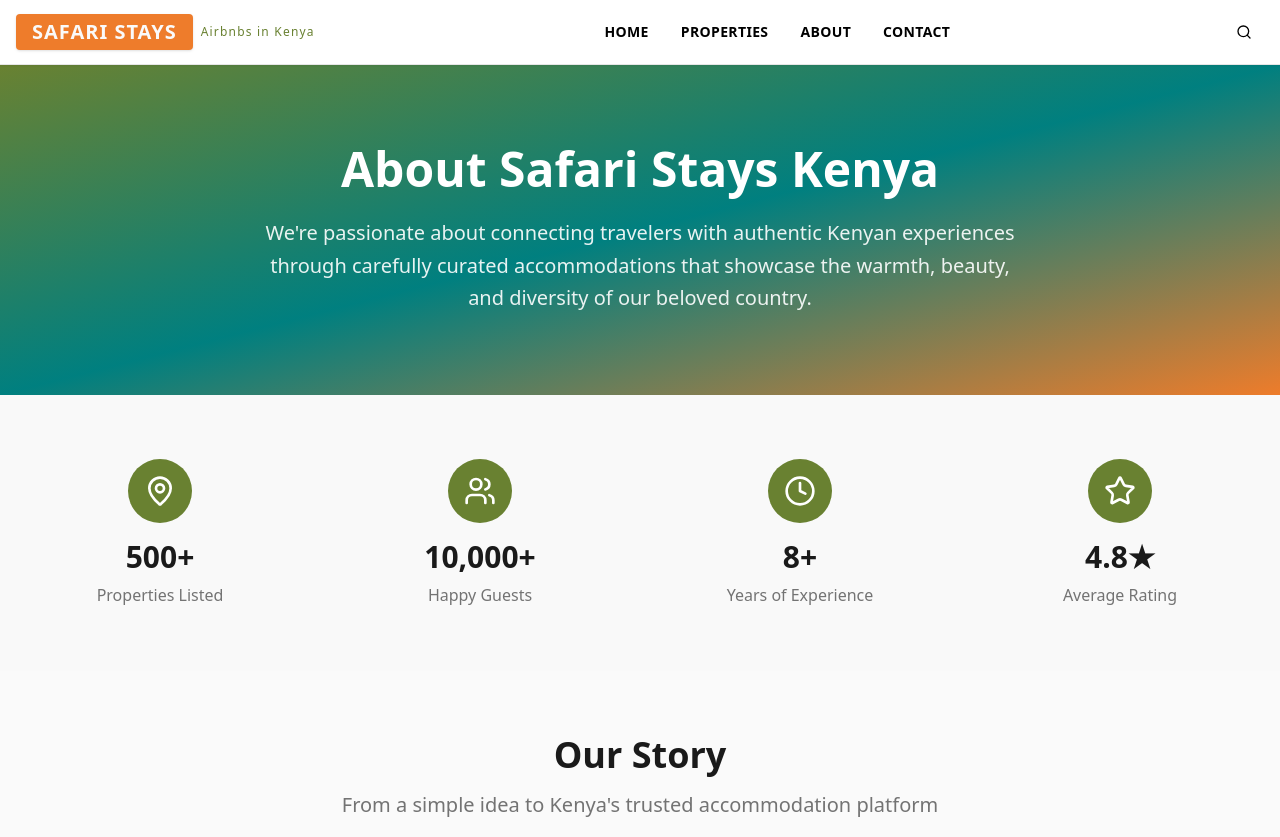
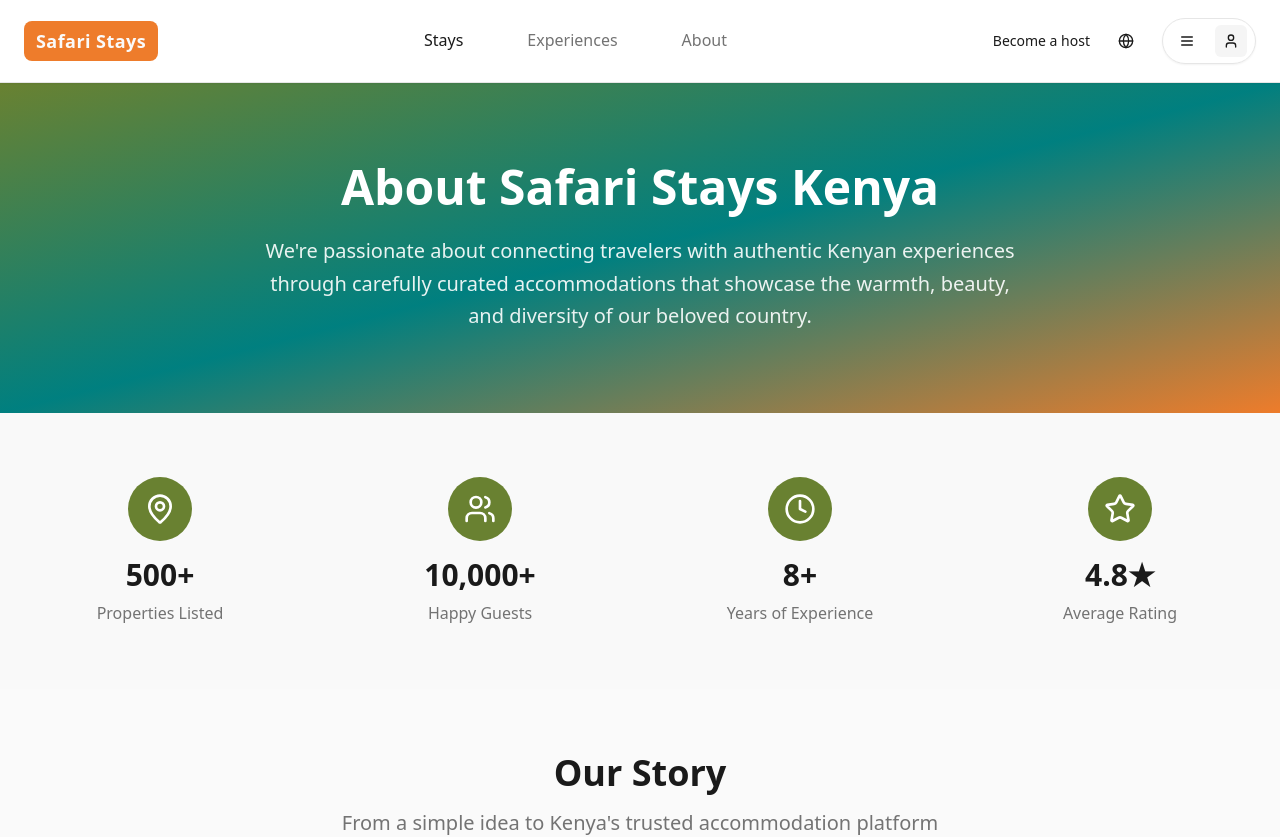
Before and after one commit to an3-bit/stays, a React (Vite) app: page /about in a window 1280 px wide. Shown: the top 837 px of the page. Built offline with nearby package versions, Linux system fonts and the light colour scheme.

Commit message:
Refactor: Redesign navigation bar
Redesigned the navigation bar to match the provided reference image.

```diff
--- a/src/components/Navigation.tsx
+++ b/src/components/Navigation.tsx
@@ -1,30 +1,50 @@
 import { Button } from "@/components/ui/button";
-import { Search } from "lucide-react";
+import { Search, Menu, Globe, User } from "lucide-react";
 import { Link } from "react-router-dom";
 
 const Navigation = () => {
   return (
     <nav className="w-full bg-white shadow-sm border-b sticky top-0 z-50">
-      <div className="container mx-auto px-4 py-3 flex items-center justify-between">
+      <div className="container mx-auto px-6 py-4 flex items-center justify-between">
         {/* Logo */}
-        <Link to="/" className="flex items-center space-x-2">
-          <div className="bg-secondary text-secondary-foreground px-4 py-2 rounded font-extrabold text-xl tracking-wider uppercase leading-none shadow">
+        <Link to="/" className="flex items-center">
+          <div className="bg-secondary text-secondary-foreground px-3 py-1.5 rounded-lg font-bold text-lg tracking-wide">
             Safari Stays
           </div>
-          <span className="text-xs text-primary font-light ml-2 tracking-widest">Airbnbs in Kenya</span>
         </Link>
-        {/* Navigation Links */}
-        <div className="hidden md:flex items-center space-x-8 ml-8">
-          <Link to="/" className="text-black hover:text-primary font-semibold uppercase tracking-wide text-sm">Home</Link>
-          {/* <Link to="/destinations" className="text-black hover:text-primary font-semibold uppercase tracking-wide text-sm">Destinations</Link> */}
-          <Link to="/properties" className="text-black hover:text-primary font-semibold uppercase tracking-wide text-sm">Properties</Link>
-          <Link to="/about" className="text-black hover:text-primary font-semibold uppercase tracking-wide text-sm">About</Link>
-          <Link to="/contact" className="text-black hover:text-primary font-semibold uppercase tracking-wide text-sm">Contact</Link>
+
+        {/* Center Navigation */}
+        <div className="hidden lg:flex items-center space-x-8">
+          <Link to="/properties" className="relative py-3 px-4 text-foreground hover:text-secondary transition-colors font-medium border-b-2 border-transparent hover:border-secondary">
+            Stays
+          </Link>
+          <Link to="/destinations" className="relative py-3 px-4 text-muted-foreground hover:text-secondary transition-colors font-medium border-b-2 border-transparent hover:border-secondary">
+            Experiences
+          </Link>
+          <Link to="/about" className="relative py-3 px-4 text-muted-foreground hover:text-secondary transition-colors font-medium border-b-2 border-transparent hover:border-secondary">
+            About
+          </Link>
         </div>
-        {/* Search Icon */}
-        <Button variant="ghost" size="icon" className="text-black hover:bg-gray-100 ml-4">
-          <Search className="h-5 w-5" />
-        </Button>
+
+        {/* Right Side */}
+        <div className="flex items-center space-x-4">
+          <Link to="/contact" className="hidden md:block text-sm font-medium text-foreground hover:text-secondary transition-colors">
+            Become a host
+          </Link>
+
+          <Button variant="ghost" size="icon" className="text-foreground hover:bg-muted">
+            <Globe className="h-4 w-4" />
+          </Button>
+
+          <div className="flex items-center space-x-3 border border-border rounded-full py-1.5 px-2 shadow-sm hover:shadow-md transition-shadow">
+            <Button variant="ghost" size="icon" className="h-8 w-8">
+              <Menu className="h-4 w-4" />
+            </Button>
+            <Button variant="ghost" size="icon" className="h-8 w-8 bg-muted">
+              <User className="h-4 w-4" />
+            </Button>
+          </div>
+        </div>
       </div>
     </nav>
   );
```
